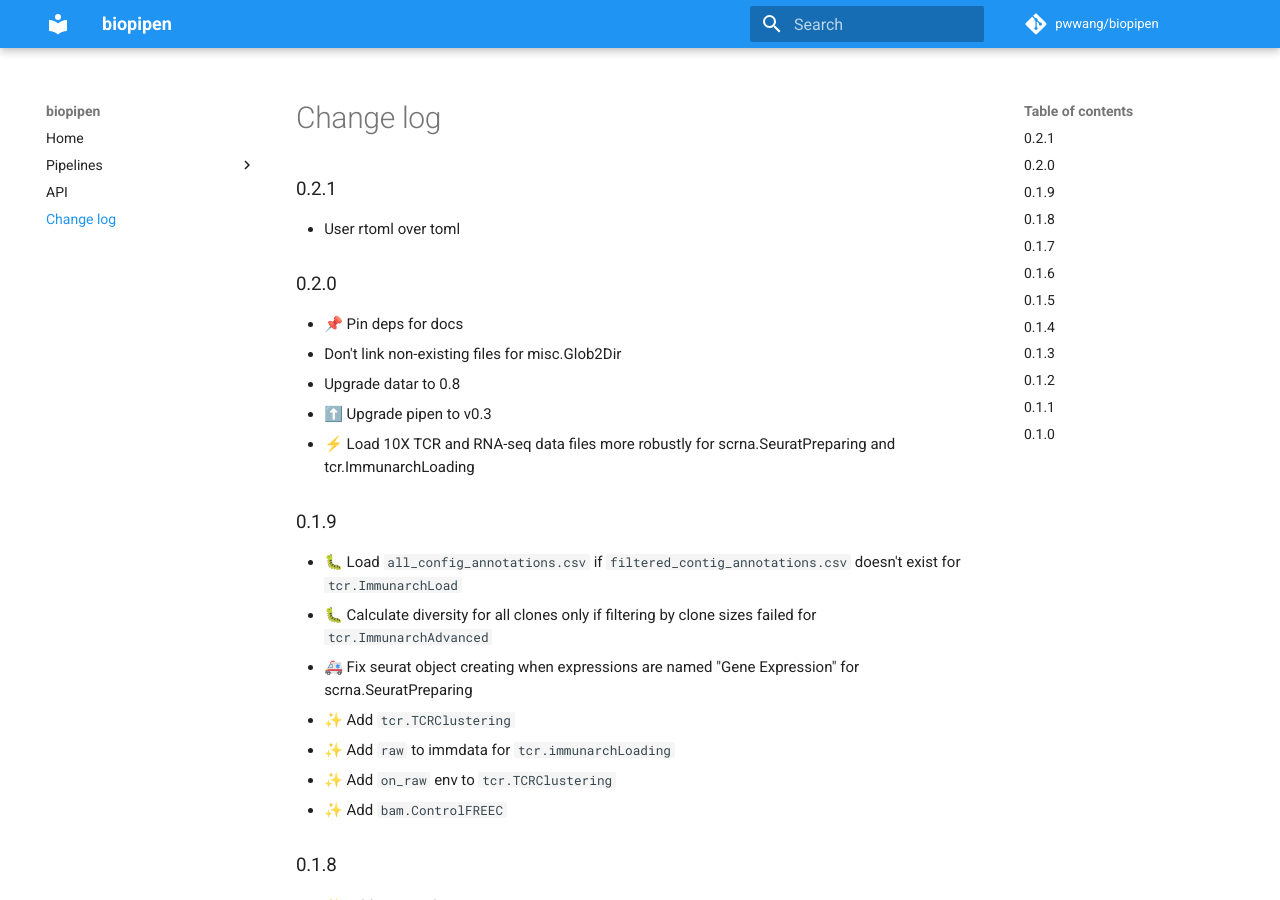
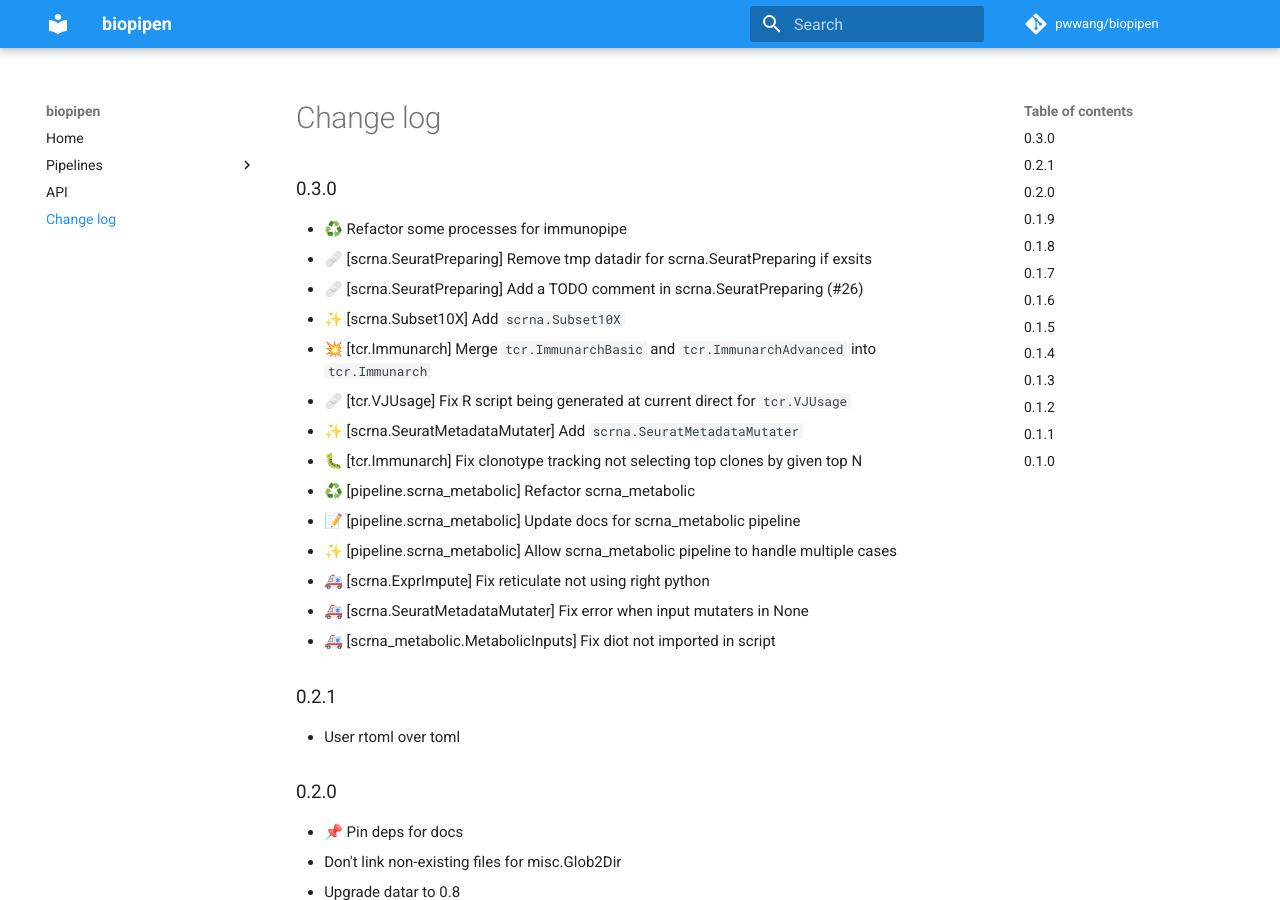
Before and after one commit to pwwang/biopipen, an MkDocs documentation site: the page built from docs/CHANGELOG.md, in a window 1280 px wide and 900 px high. Built offline with MkDocs 1.6.1 and Material for MkDocs 9.7.7, drawn with Linux system fonts in a browser that asks for light colours; comment, search, counter and statistics services are not loaded.

Commit message:
🔖 0.3.0

```diff
--- a/biopipen/__init__.py
+++ b/biopipen/__init__.py
@@ -1,2 +1,2 @@
 
-__version__ = "0.2.1"
+__version__ = "0.3.0"
--- a/docs/CHANGELOG.md
+++ b/docs/CHANGELOG.md
@@ -1,3 +1,20 @@
+## 0.3.0
+
+- ♻️ Refactor some processes for immunopipe
+- 🩹 [scrna.SeuratPreparing] Remove tmp datadir for scrna.SeuratPreparing if exsits
+- 🩹 [scrna.SeuratPreparing] Add a TODO comment in scrna.SeuratPreparing (#26)
+- ✨ [scrna.Subset10X] Add `scrna.Subset10X`
+- 💥 [tcr.Immunarch] Merge `tcr.ImmunarchBasic` and `tcr.ImmunarchAdvanced` into `tcr.Immunarch`
+- 🩹 [tcr.VJUsage] Fix R script being generated at current direct for `tcr.VJUsage`
+- ✨ [scrna.SeuratMetadataMutater] Add `scrna.SeuratMetadataMutater`
+- 🐛 [tcr.Immunarch] Fix clonotype tracking not selecting top clones by given top N
+- ♻️ [pipeline.scrna_metabolic] Refactor scrna_metabolic
+- 📝 [pipeline.scrna_metabolic] Update docs for scrna_metabolic pipeline
+- ✨ [pipeline.scrna_metabolic] Allow scrna_metabolic pipeline to handle multiple cases
+- 🚑 [scrna.ExprImpute] Fix reticulate not using right python
+- 🚑 [scrna.SeuratMetadataMutater] Fix error when input mutaters in None
+- 🚑 [scrna_metabolic.MetabolicInputs] Fix diot not imported in script
+
 ## 0.2.1
 
 - User rtoml over toml
--- a/pyproject.toml
+++ b/pyproject.toml
@@ -1,6 +1,6 @@
 [tool.poetry]
 name = "biopipen"
-version = "0.2.1"
+version = "0.3.0"
 description = "Bioinformatics processes/pipelines that can be run from `pipen run`"
 authors = ["pwwang <pwwang@pwwang.com>"]
 license = "MIT"
```
Also changed, not shown: 1 other file.
